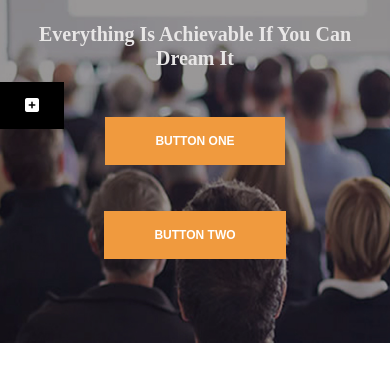
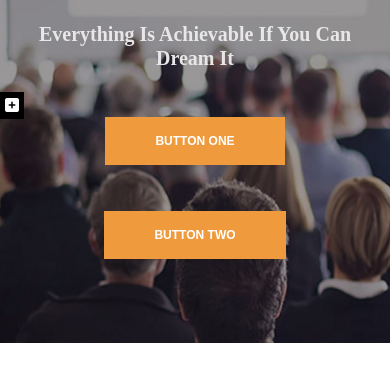
Before and after one commit to Ariful-Islam-19/organization, a plain HTML site: page index.html in a window 390 px wide. Shown: the part 326-718 px from the top of the page. Drawn offline with nearby package versions, Linux system fonts and the light colour scheme.

Commit message:
Update home_responsive.css

```diff
--- a/responsive_css/home_responsive.css
+++ b/responsive_css/home_responsive.css
@@ -81,6 +81,19 @@
     .header_item ul li ul li a:hover{
         color: orange !important;
         background: none;
+    }
+
+}
+
+
+/* Back To Top */
+
+@media(max-width:576px){
+    .back_to_top a {
+        padding: 5px 5px;
+        background: black;
+        color: white;
+        transition: 0.4s;
     }
 
 }
```
